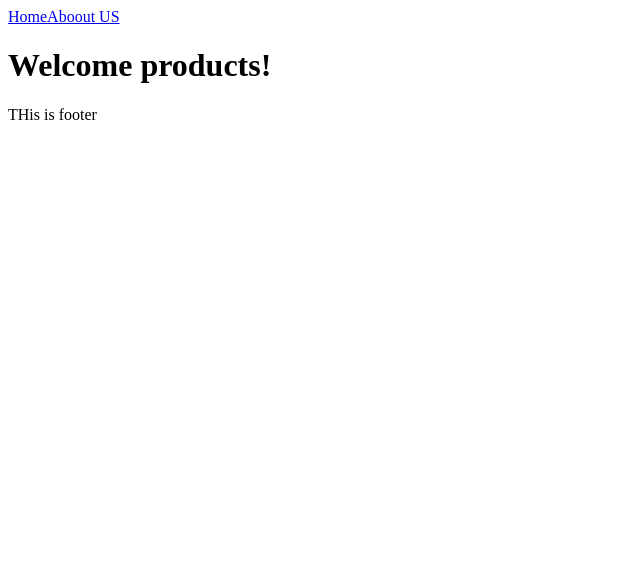
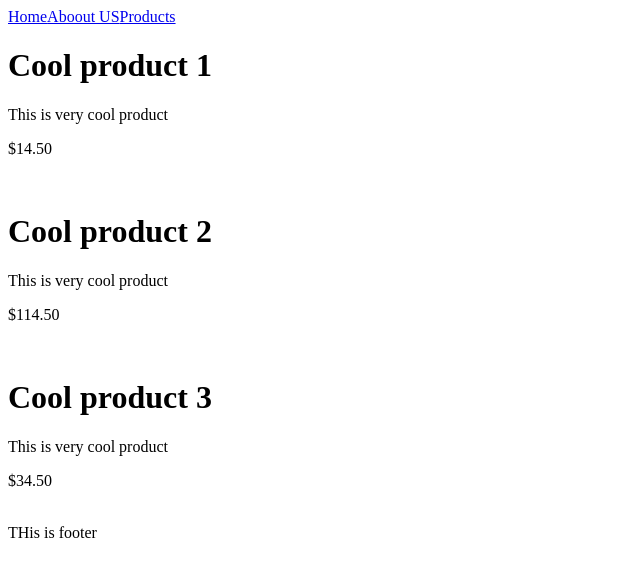
Before and after one commit to bavanaVelappan/ecommerce-next, a Next.js app: page /products in a window 1280 px wide. Shown: the top 576 px of the page, without its empty margins (0-640 px from the left). Built offline with nearby package versions, Linux system fonts and the light colour scheme.

Commit message:
added products page

```diff
--- a/pages/_app.js
+++ b/pages/_app.js
@@ -4,6 +4,7 @@ const MyApp = ({ Component, pageProps }) => {
         <div>
             <Link href='/'>Home</Link>
             <Link href='/aboutus'>Aboout US</Link>
+            <Link href='/products'>Products</Link>
             <Component {...pageProps} />
             <footer>THis is footer</footer>
         </div>
--- /dev/null
+++ b/pages/products.js
@@ -0,0 +1,26 @@
+const Products = () =>{
+    return(
+        <div>
+            <div>
+                <h1>Cool product 1</h1>
+                <p>This is very cool product</p>
+                <p>$14.50</p>
+                <br/>
+            </div>
+            <div>
+                <h1>Cool product 2</h1>
+                <p>This is very cool product</p>
+                <p>$114.50</p>
+                <br/>
+            </div>
+            <div>
+                <h1>Cool product 3</h1>
+                <p>This is very cool product</p>
+                <p>$34.50</p>
+                <br/>
+            </div>
+        </div>
+    );
+}
+
+export default Products;
```
